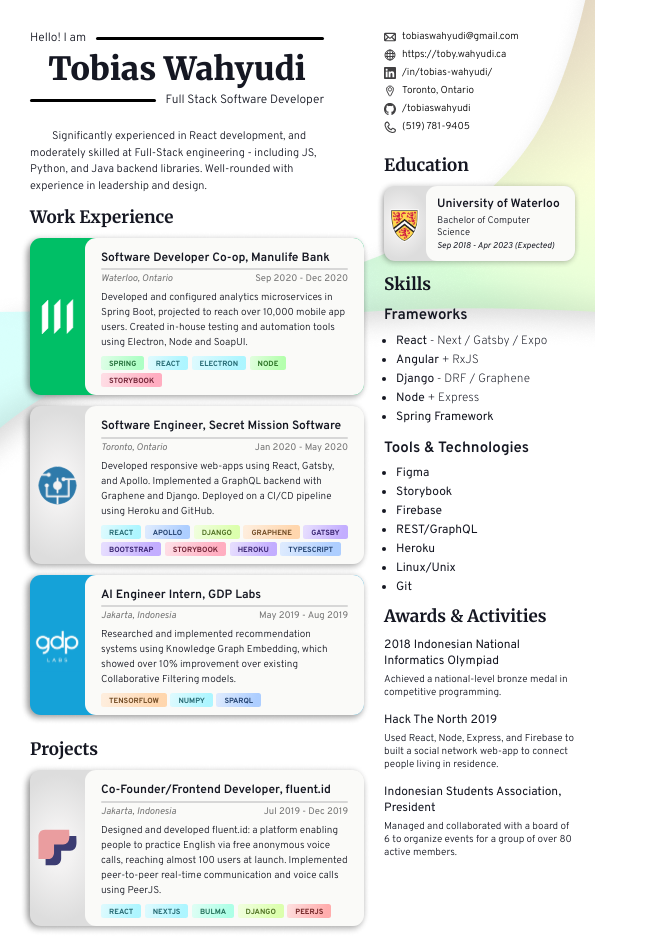
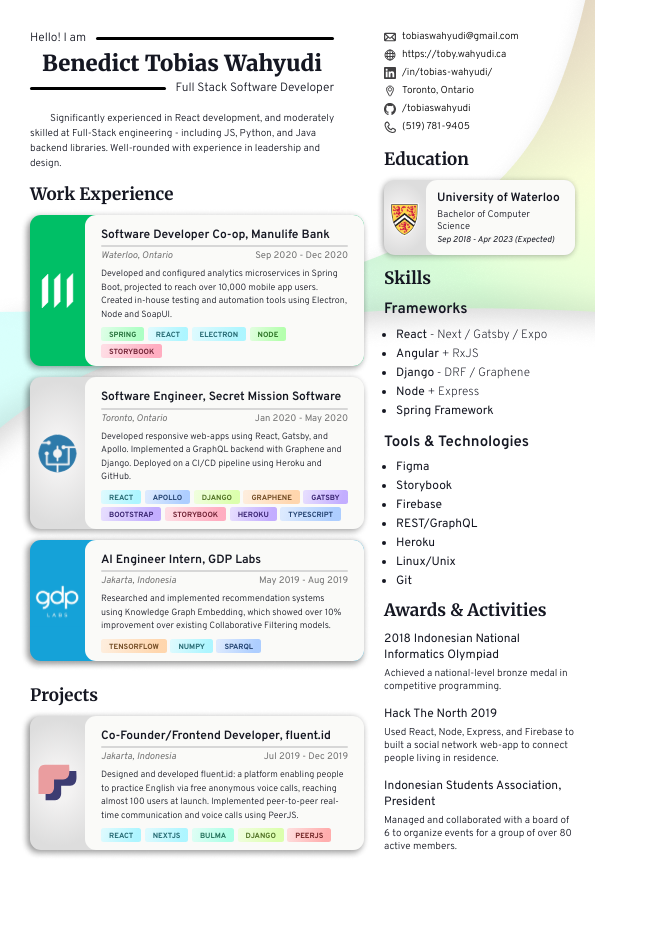
Before and after one commit to tobiaswahyudi/resume, a React (Create React App) app: page / in a window 1280 px wide. Shown: the whole page, without its empty margins (0-658 px from the left). After the commit the page ends 866 px from the top, so only its background shows below. Built offline with nearby package versions, Linux system fonts and the light colour scheme.

Commit message:
Rework spacing and sizings

```diff
--- a/src/Education.css
+++ b/src/Education.css
@@ -1,5 +1,5 @@
 #education-section {
-  margin-top: -52px;
+  margin-top: -35px;
 }
 
 #education {
--- a/src/Resume.css
+++ b/src/Resume.css
@@ -22,13 +22,13 @@
 }
 
 #summary {
-  font-size: 11px;
+  font-size: 10px;
   font-weight: 300;
   line-height: 150%;
   text-indent: 2em;
   padding-right: 20px;
   margin: 0;
-  margin-top: 20px;
+  margin-top: 15px;
 }
 
 h2 {
--- a/src/Title.css
+++ b/src/Title.css
@@ -1,5 +1,5 @@
 #title {
-  padding-right: 40px;
+  padding-right: 30px;
   display: flex;
   flex-direction: column;
   align-items: center;
@@ -9,7 +9,7 @@
 }
 #title-middle {
   font-family: 'Merriweather', serif;
-  font-size: 32px;
+  font-size: 22px;
   font-weight: 900;
   padding: 3px 0;
 }
--- a/src/Title.tsx
+++ b/src/Title.tsx
@@ -11,7 +11,7 @@
         <div className="line" />
       </div>
       <span id="title-middle">
-        Tobias Wahyudi
+        Benedict Tobias Wahyudi
       </span>
       <div className="title-caption">
         <div className="line" />
--- a/src/Work.css
+++ b/src/Work.css
@@ -52,7 +52,7 @@
 
 .work-card-description {
   line-height: 150%;
-  font-size: 10px;
+  font-size: 9px;
   font-weight: 300;
   margin: 0;
   margin-top: 5px;
```
